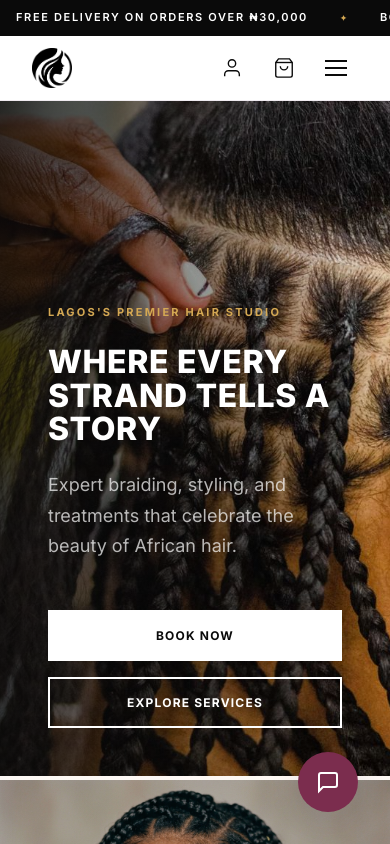
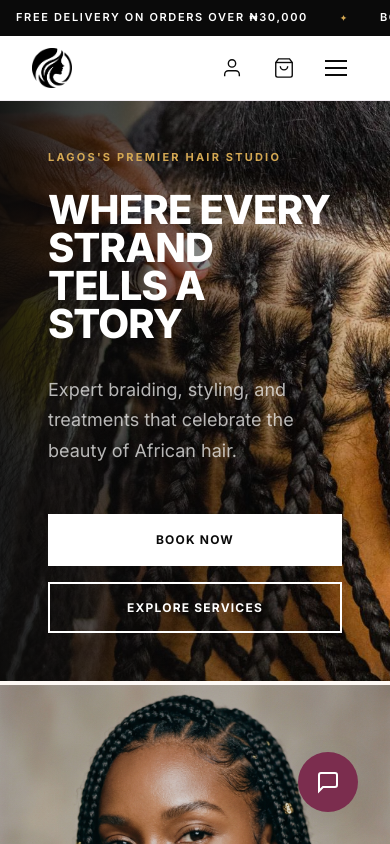
Before and after one commit to Macwilson007/Braiders, a Next.js app: page / in a window 390 px wide. Shown: the top 844 px of the page. Built offline with nearby package versions, Linux system fonts and the light colour scheme.

Commit message:
feat: enable site nav on dashboard and update hero to full-screen two-line heading

```diff
--- a/src/app/page.js
+++ b/src/app/page.js
@@ -119,7 +119,9 @@ export default function HomePage() {
               <img src="/images/braids_bg.jpg" alt="Braiders Salon" className={styles.heroImage} />
               <div className={styles.heroContent}>
                 <span className={styles.heroLabel}>Lagos&apos;s Premier Hair Studio</span>
-                <h1 className={styles.heroTitle}>WHERE EVERY STRAND TELLS A STORY</h1>
+                <h1 className={styles.heroTitle}>
+                  WHERE EVERY STRAND<br />TELLS A STORY
+                </h1>
                 <p className={styles.heroSubtitle}>
                   Expert braiding, styling, and treatments that celebrate the beauty of African hair.
                 </p>
--- a/src/app/page.module.css
+++ b/src/app/page.module.css
@@ -5,7 +5,8 @@
   display: grid;
   grid-template-columns: 1.6fr 1fr;
   gap: 4px;
-  min-height: 80vh;
+  height: 100vh;
+  min-height: 700px;
 }
 
 .heroMain { position: relative; }
@@ -13,7 +14,6 @@
 .heroImageWrapper {
   width: 100%;
   height: 100%;
-  min-height: 80vh;
   position: relative;
   overflow: hidden;
 }
@@ -29,14 +29,14 @@
 
 .heroContent {
   padding: var(--space-4xl);
-  max-width: 640px;
+  max-width: 800px;
   position: relative;
   z-index: 2;
-  background: linear-gradient(to right, rgba(10,10,10,0.8) 0%, transparent 100%);
+  background: linear-gradient(to right, rgba(10,10,10,0.9) 0%, transparent 100%);
   height: 100%;
   display: flex;
   flex-direction: column;
-  justify-content: flex-end;
+  justify-content: center;
 }
 
 .heroLabel {
@@ -51,13 +51,13 @@
 
 .heroTitle {
   font-family: var(--font-body);
-  font-size: clamp(2.5rem, 5vw, 4.5rem);
+  font-size: clamp(2.5rem, 6vw, 5.5rem);
   font-weight: 900;
   text-transform: uppercase;
-  letter-spacing: 0.02em;
-  line-height: 1.05;
+  letter-spacing: -0.02em;
+  line-height: 0.95;
   color: var(--color-white);
-  margin-bottom: var(--space-lg);
+  margin-bottom: var(--space-xl);
 }
 
 .heroSubtitle {
@@ -309,10 +309,10 @@
 
 /* === RESPONSIVE === */
 @media (max-width: 968px) {
-  .heroGrid { grid-template-columns: 1fr; min-height: auto; }
+  .heroGrid { grid-template-columns: 1fr; height: auto; min-height: 100vh; }
   .heroPlaceholder { min-height: 60vh; }
-  .heroContent { padding: var(--space-2xl); }
-  .heroTitle { font-size: clamp(2rem, 6vw, 3rem); }
+  .heroContent { padding: var(--space-2xl); justify-content: flex-end; }
+  .heroTitle { font-size: clamp(2.5rem, 8vw, 4rem); }
   .heroSide { flex-direction: row; }
   .promoTitle { font-size: var(--fs-2xl); }
 }
--- a/src/components/layout/Header.js
+++ b/src/components/layout/Header.js
@@ -156,7 +156,7 @@ export default function Header() {
     timeoutRef.current = setTimeout(() => setActiveMega(null), 200);
   };
 
-  if (isAdmin || isDashboard) return null;
+  if (isAdmin) return null;
 
   return (
     <>
```
